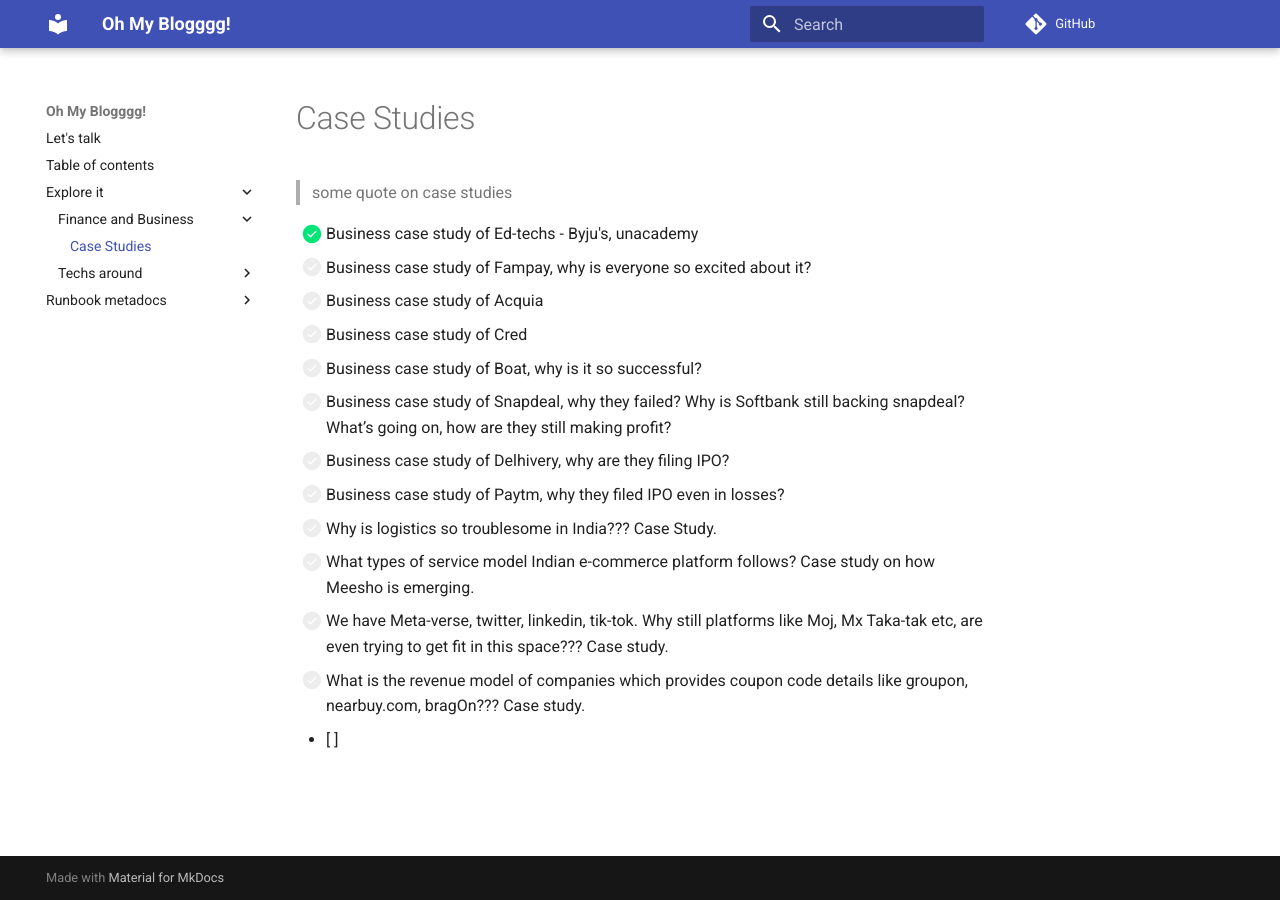
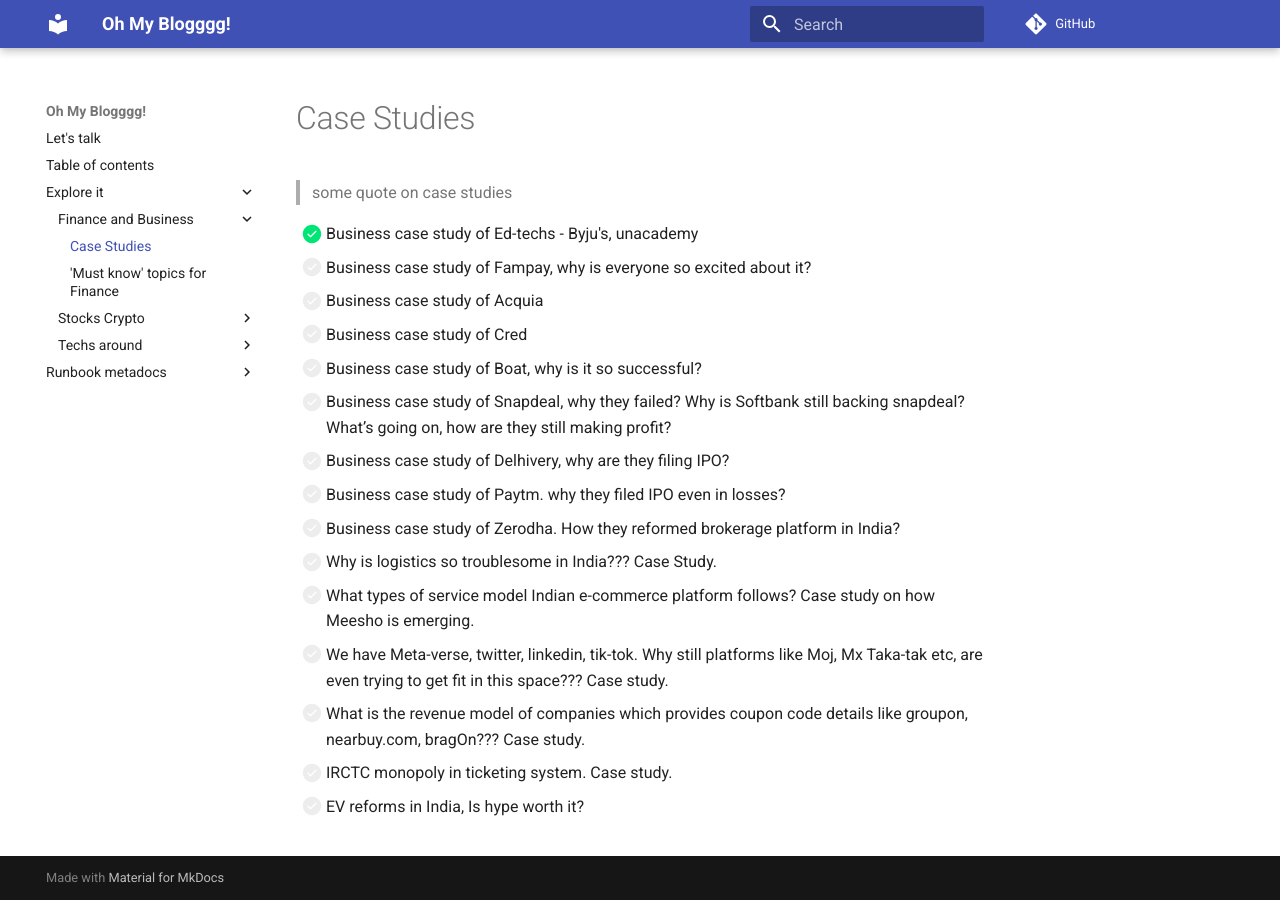
Before and after one commit to AbhishekRatnawat/Bloginho, an MkDocs documentation site: the page built from docs/explore-it/Finance-and-Business/CaseStudies.md, in a window 1280 px wide. Built offline with MkDocs 1.6.1 and Material for MkDocs 9.7.7, drawn with Linux system fonts in a browser that asks for light colours; comment, search, counter and statistics services are not loaded.

Commit message:
Adding more and more

```diff
--- a/docs/explore-it/Finance-and-Business/CaseStudies.md
+++ b/docs/explore-it/Finance-and-Business/CaseStudies.md
@@ -10,9 +10,11 @@
 - [ ] Business case study of Boat, why is it so successful?
 - [ ] Business case study of Snapdeal, why they failed? Why is Softbank still backing snapdeal? What’s going on, how are they still making profit?
 - [ ] Business case study of Delhivery, why are they filing IPO?
-- [ ] Business case study of Paytm, why they filed IPO even in losses?
+- [ ] Business case study of Paytm. why they filed IPO even in losses?
+- [ ] Business case study of Zerodha. How they reformed brokerage platform in India?
 - [ ] Why is logistics so troublesome in India??? Case Study.
 - [ ] What types of service model Indian e-commerce platform follows? Case study on how Meesho is emerging.
 - [ ] We have Meta-verse, twitter, linkedin, tik-tok. Why still platforms like Moj, Mx Taka-tak etc, are even trying to get fit in this space??? Case study.
 - [ ] What is the revenue model of companies which provides coupon code details like groupon, nearbuy.com, bragOn??? Case study.
-- [ ]
+- [ ] IRCTC monopoly in ticketing system. Case study.
+- [ ] EV reforms in India, Is hype worth it?
```
Also changed, not shown: docs/explore-it/Finance-and-Business/Finances.md (added, +8 -0 lines), docs/explore-it/Stocks-Crypto/EquityMarket.md (added, +7 -0 lines), docs/explore-it/Stocks-Crypto/decentralised-world.md (added, +5 -0 lines), 1 other file.
